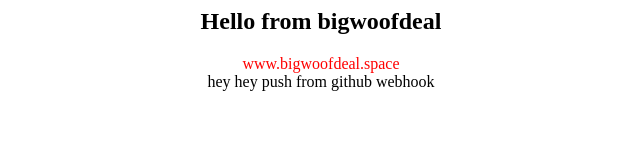
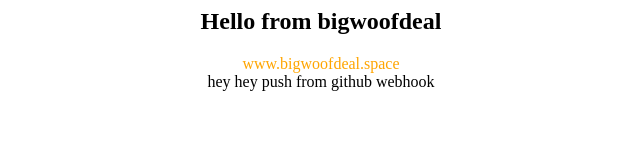
Before and after one commit to shad2y/html-for-jenkins, a plain HTML site: page index.html in a window 1280 px wide. Shown: the whole page, without its empty margins (319-959 px from the left). Drawn offline with Linux system fonts and the light colour scheme.

Commit message:
changed font color

```diff
--- a/index.html
+++ b/index.html
@@ -2,7 +2,7 @@
 <body bgcolor=white>
 <center>
 <h2><font color=black>Hello from bigwoofdeal</font></h2>
-<font color=red>www.bigwoofdeal.space</font>
+<font color=orange>www.bigwoofdeal.space</font>
 <br color=red>hey hey push from github webhook</br>
 </center>
 </body>
```
